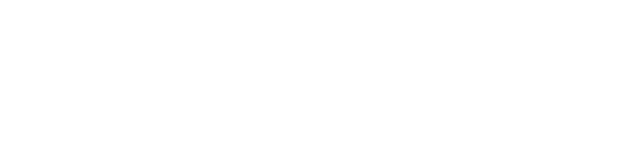
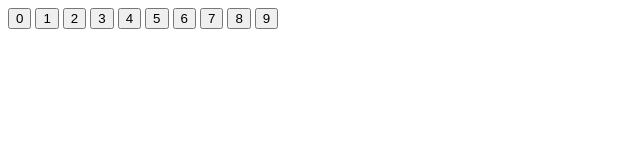
Before and after one commit to Kaleb-Moore/odin-calculator, a website: page index.html in a window 1280 px wide. Shown: the whole page, without its empty margins (0-640 px from the left). Drawn offline with Linux system fonts and the light colour scheme.

Commit message:
Create number buttons

```diff
--- a/index.html
+++ b/index.html
@@ -9,6 +9,20 @@
 </head>
 <body>
 
+    <div class="calculator">
+
+        <button class="num">0</button>
+        <button class="num">1</button>
+        <button class="num">2</button>
+        <button class="num">3</button>
+        <button class="num">4</button>
+        <button class="num">5</button>
+        <button class="num">6</button>
+        <button class="num">7</button>
+        <button class="num">8</button>
+        <button class="num">9</button>
+
+    </div>
 
     <script src="script.js"></script>
 </body>
```
